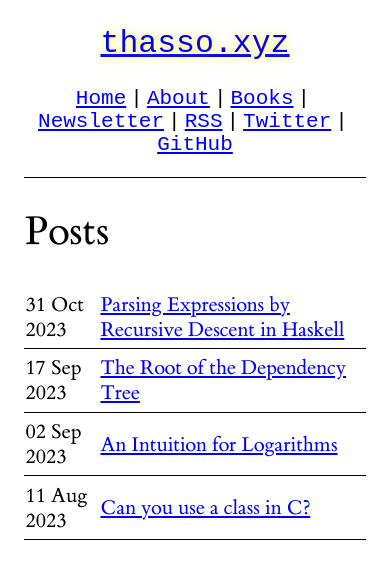
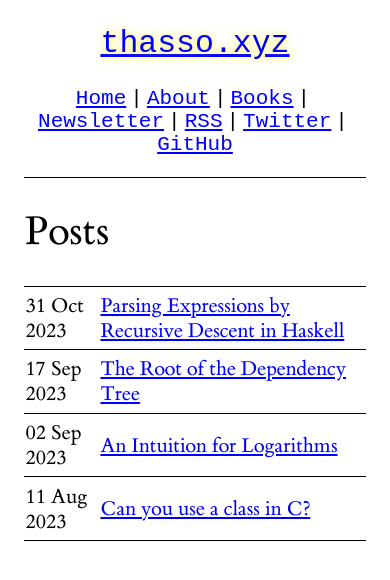
Before and after one commit to vincentbernat/thass0.github.io, a Jekyll site: the page built from index.html, in a window 390 px wide. Shown: the top 580 px of the page. Built offline with Jekyll 4.4.1, drawn with Linux system fonts in a browser that asks for light colours.

Commit message:
Fix posts table

```diff
--- a/public/css/style.css
+++ b/public/css/style.css
@@ -201,10 +201,13 @@ nav {
     .posts {
 	border-collapse: collapse;
 	width: 100%;
+	border-style: solid;
+	border-width: 1px 0;
+	border-color: var(--text-color);
     }
 
     .posts tr {
-	border-bottom: 1px solid black;
+	border-bottom: 1px solid var(--text-color);
     }
 
     .posts td,
```
